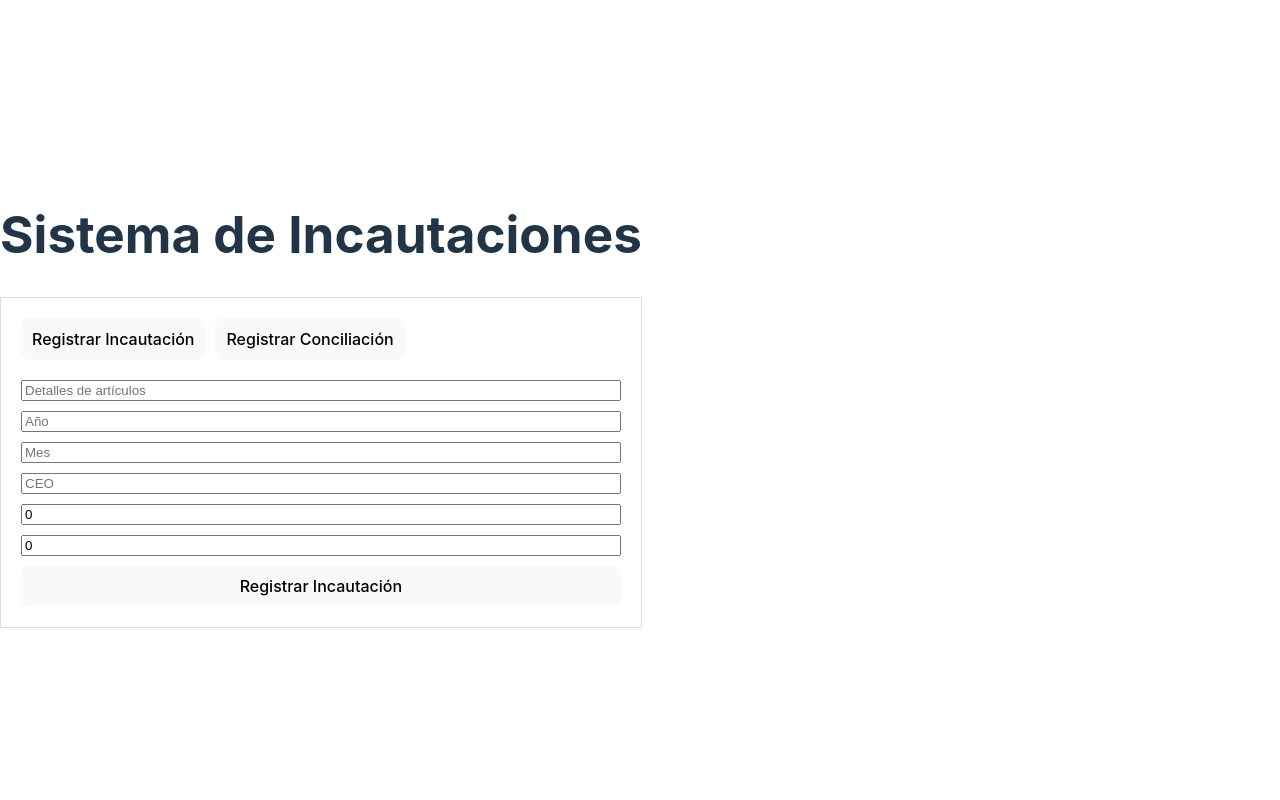
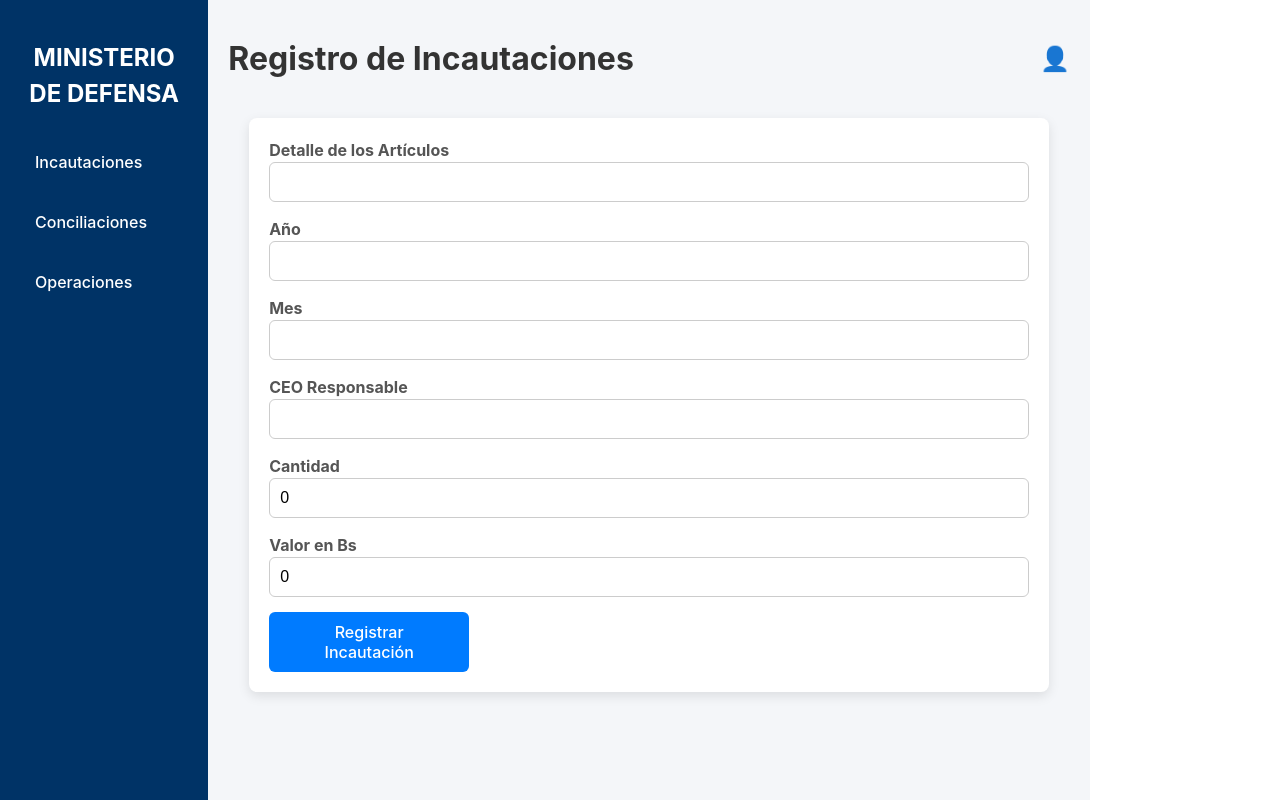
Before and after one commit to Avillegasa/django-react-project, a React (Vite) app in the folder frontend/: page / in a window 1280 px wide. Built offline with nearby package versions, Linux system fonts and the light colour scheme.

Commit message:
modulo 2 alpha

```diff
--- a/frontend/src/App.jsx
+++ b/frontend/src/App.jsx
@@ -18,7 +18,6 @@ import SeizurePanel from './modules/Seizure/SeizurePanel';
 function App() {
     return (
         <div className="App">
-            <h1>Sistema de Incautaciones</h1>
             <SeizurePanel />
         </div>
     );
--- a/frontend/src/modules/Seizure/ConciliationForm.jsx
+++ b/frontend/src/modules/Seizure/ConciliationForm.jsx
@@ -16,19 +16,32 @@ function ConciliationForm() {
         setConciliationData({ ...conciliationData, [name]: value });
     };
 
-    const handleSubmit = async (e) => {
+    const handleSubmit = (e) => {
         e.preventDefault();
-        console.log('Datos de conciliación:', conciliationData);  // Verificar que este log funcione
+        console.log('Datos de conciliación enviados:', conciliationData);
+        alert('Conciliación registrada exitosamente');
     };
 
     return (
         <form onSubmit={handleSubmit} className="form">
-            <input type="number" name="year" placeholder="Año" value={conciliationData.year} onChange={handleChange} required />
-            <input type="text" name="month" placeholder="Mes" value={conciliationData.month} onChange={handleChange} required />
-            <input type="number" name="conciliatedActs" placeholder="Actas conciliadas" value={conciliationData.conciliatedActs} onChange={handleChange} required />
-            <input type="number" name="computedActs" placeholder="Actas computadas" value={conciliationData.computedActs} onChange={handleChange} required />
-            <input type="number" name="totalValueBs" placeholder="Valor total en Bs" value={conciliationData.totalValueBs} onChange={handleChange} required />
-            <input type="number" name="retainedPercentage" placeholder="Porcentaje retenido" value={conciliationData.retainedPercentage} onChange={handleChange} required />
+            <label>Año</label>
+            <input type="number" name="year" value={conciliationData.year} onChange={handleChange} required />
+
+            <label>Mes</label>
+            <input type="text" name="month" value={conciliationData.month} onChange={handleChange} required />
+
+            <label>Actas Conciliadas</label>
+            <input type="number" name="conciliatedActs" value={conciliationData.conciliatedActs} onChange={handleChange} required />
+
+            <label>Actas Computadas</label>
+            <input type="number" name="computedActs" value={conciliationData.computedActs} onChange={handleChange} required />
+
+            <label>Valor Total en Bs</label>
+            <input type="number" name="totalValueBs" value={conciliationData.totalValueBs} onChange={handleChange} required />
+
+            <label>Porcentaje Retenido</label>
+            <input type="number" name="retainedPercentage" value={conciliationData.retainedPercentage} onChange={handleChange} required />
+
             <button type="submit">Registrar Conciliación</button>
         </form>
     );
--- /dev/null
+++ b/frontend/src/modules/Seizure/OperationsForm.jsx
@@ -0,0 +1,94 @@
+// OperationsForm.jsx
+import React, { useState } from 'react';
+
+function OperationsForm() {
+    const [operationData, setOperationData] = useState({
+        detail: '',
+        year: '',
+        month: '',
+        week1: 0,
+        week2: 0,
+        week3: 0,
+        week4: 0,
+        week5: 0,
+    });
+
+    const handleChange = (e) => {
+        const { name, value } = e.target;
+        setOperationData({ ...operationData, [name]: value });
+    };
+
+    const handleSubmit = (e) => {
+        e.preventDefault();
+        console.log('Datos de operación enviados:', operationData);
+        alert('Operación registrada exitosamente');
+        // Aquí podrías incluir la lógica para enviar los datos al backend
+    };
+
+    return (
+        <form onSubmit={handleSubmit} className="form">
+            <input
+                type="text"
+                name="detail"
+                placeholder="Detalle de la operación"
+                value={operationData.detail}
+                onChange={handleChange}
+                required
+            />
+            <input
+                type="number"
+                name="year"
+                placeholder="Año"
+                value={operationData.year}
+                onChange={handleChange}
+                required
+            />
+            <input
+                type="text"
+                name="month"
+                placeholder="Mes"
+                value={operationData.month}
+                onChange={handleChange}
+                required
+            />
+            <input
+                type="number"
+                name="week1"
+                placeholder="Semana 1"
+                value={operationData.week1}
+                onChange={handleChange}
+            />
+            <input
+                type="number"
+                name="week2"
+                placeholder="Semana 2"
+                value={operationData.week2}
+                onChange={handleChange}
+            />
+            <input
+                type="number"
+                name="week3"
+                placeholder="Semana 3"
+                value={operationData.week3}
+                onChange={handleChange}
+            />
+            <input
+                type="number"
+                name="week4"
+                placeholder="Semana 4"
+                value={operationData.week4}
+                onChange={handleChange}
+            />
+            <input
+                type="number"
+                name="week5"
+                placeholder="Semana 5"
+                value={operationData.week5}
+                onChange={handleChange}
+            />
+            <button type="submit">Registrar Operación</button>
+        </form>
+    );
+}
+
+export default OperationsForm;
--- a/frontend/src/modules/Seizure/SeizureForm.jsx
+++ b/frontend/src/modules/Seizure/SeizureForm.jsx
@@ -16,19 +16,32 @@ function SeizureForm() {
         setSeizureData({ ...seizureData, [name]: value });
     };
 
-    const handleSubmit = async (e) => {
+    const handleSubmit = (e) => {
         e.preventDefault();
-        console.log('Datos de incautación:', seizureData);  // Verificar que este log funcione
+        console.log('Datos de incautación enviados:', seizureData);
+        alert('Incautación registrada exitosamente');
     };
 
     return (
         <form onSubmit={handleSubmit} className="form">
-            <input type="text" name="details" placeholder="Detalles de artículos" value={seizureData.details} onChange={handleChange} required />
-            <input type="number" name="year" placeholder="Año" value={seizureData.year} onChange={handleChange} required />
-            <input type="text" name="month" placeholder="Mes" value={seizureData.month} onChange={handleChange} required />
-            <input type="text" name="CEO" placeholder="CEO" value={seizureData.CEO} onChange={handleChange} required />
-            <input type="number" name="quantity" placeholder="Cantidad" value={seizureData.quantity} onChange={handleChange} required />
-            <input type="number" name="valueBs" placeholder="Valor en Bs" value={seizureData.valueBs} onChange={handleChange} required />
+            <label>Detalle de los Artículos</label>
+            <input type="text" name="details" value={seizureData.details} onChange={handleChange} required />
+
+            <label>Año</label>
+            <input type="number" name="year" value={seizureData.year} onChange={handleChange} required />
+
+            <label>Mes</label>
+            <input type="text" name="month" value={seizureData.month} onChange={handleChange} required />
+
+            <label>CEO Responsable</label>
+            <input type="text" name="CEO" value={seizureData.CEO} onChange={handleChange} required />
+
+            <label>Cantidad</label>
+            <input type="number" name="quantity" value={seizureData.quantity} onChange={handleChange} required />
+
+            <label>Valor en Bs</label>
+            <input type="number" name="valueBs" value={seizureData.valueBs} onChange={handleChange} required />
+
             <button type="submit">Registrar Incautación</button>
         </form>
     );
--- a/frontend/src/modules/Seizure/SeizurePanel.jsx
+++ b/frontend/src/modules/Seizure/SeizurePanel.jsx
@@ -2,25 +2,33 @@
 import React, { useState } from 'react';
 import SeizureForm from './SeizureForm';
 import ConciliationForm from './ConciliationForm';
+import OperationsForm from './OperationsForm';
 import './styles/seizureStyles.css';
 
 function SeizurePanel() {
     const [activeTab, setActiveTab] = useState('registerSeizure');
 
     return (
-        <div className="seizure-panel">
-            <div className="tabs">
-                <button onClick={() => setActiveTab('registerSeizure')}>
-                    Registrar Incautación
-                </button>
-                <button onClick={() => setActiveTab('registerConciliation')}>
-                    Registrar Conciliación
-                </button>
-            </div>
-            <div className="tab-content">
-                {activeTab === 'registerSeizure' && <SeizureForm />}
-                {activeTab === 'registerConciliation' && <ConciliationForm />}
-            </div>
+        <div className="container">
+            <aside className="sidebar">
+                <h2 className="sidebar-logo">MINISTERIO DE DEFENSA</h2>
+                <nav>
+                    <button onClick={() => setActiveTab('registerSeizure')}>Incautaciones</button>
+                    <button onClick={() => setActiveTab('registerConciliation')}>Conciliaciones</button>
+                    <button onClick={() => setActiveTab('registerOperation')}>Operaciones</button>
+                </nav>
+            </aside>
+            <main className="main-content">
+                <header className="header">
+                    <h1>Registro de Incautaciones</h1>
+                    <div className="profile-icon">👤</div>
+                </header>
+                <div className="form-container">
+                    {activeTab === 'registerSeizure' && <SeizureForm />}
+                    {activeTab === 'registerConciliation' && <ConciliationForm />}
+                    {activeTab === 'registerOperation' && <OperationsForm />}
+                </div>
+            </main>
         </div>
     );
 }
--- a/frontend/src/modules/Seizure/styles/seizureStyles.css
+++ b/frontend/src/modules/Seizure/styles/seizureStyles.css
@@ -1,20 +1,142 @@
-/* seizureStyles.css (Ejemplo simplificado) */
-.seizure-panel {
-    padding: 20px;
-    border: 1px solid #ddd;
+/* Ajustes generales para el contenedor principal */
+.container {
+    display: flex;
+    flex-direction: column;
+    height: 100vh;
 }
 
-.tabs button {
-    margin-right: 10px;
-    padding: 10px;
+@media (min-width: 768px) {
+    .container {
+        flex-direction: row;
+    }
 }
 
-.tab-content {
-    margin-top: 20px;
+/* Sidebar responsivo */
+.sidebar {
+    width: 100%;
+    background-color: #003366;
+    color: #fff;
+    display: flex;
+    flex-direction: column;
+    align-items: center;
+    padding: 20px;
+    box-sizing: border-box;
 }
 
-.form {
+@media (min-width: 768px) {
+    .sidebar {
+        width: 250px;
+        height: 100vh;
+    }
+}
+
+.sidebar-logo {
+    font-size: 1.5rem;
+    margin-bottom: 20px;
+    text-align: center;
+}
+
+.sidebar nav button {
+    width: 100%;
+    padding: 15px;
+    margin: 5px 0;
+    background: none;
+    border: none;
+    color: #fff;
+    text-align: left;
+    cursor: pointer;
+    font-size: 1rem;
+}
+
+.sidebar nav button:hover {
+    background-color: #0059b3;
+}
+
+/* Contenido principal responsivo */
+.main-content {
+    flex-grow: 1;
+    padding: 20px;
+    background-color: #f4f6f9;
     display: flex;
     flex-direction: column;
-    gap: 10px;
+    align-items: center;
+    box-sizing: border-box;
+    width: 100%;
 }
+
+.header {
+    width: 100%;
+    display: flex;
+    justify-content: space-between;
+    align-items: center;
+    color: #333;
+    margin-bottom: 20px;
+}
+
+.header h1 {
+    font-size: 1.5rem;
+}
+
+@media (min-width: 768px) {
+    .header h1 {
+        font-size: 2rem;
+    }
+}
+
+.profile-icon {
+    font-size: 1.5rem;
+    cursor: pointer;
+}
+
+/* Formulario responsivo */
+.form-container {
+    width: 100%;
+    max-width: 800px;
+    background-color: #ffffff;
+    padding: 20px;
+    border-radius: 8px;
+    box-shadow: 0px 4px 12px rgba(0, 0, 0, 0.1);
+    display: flex;
+    flex-direction: column;
+    align-items: center;
+    box-sizing: border-box;
+}
+
+.form label {
+    font-size: 1rem;
+    color: #555;
+    margin-bottom: 5px;
+    font-weight: bold;
+}
+
+.form input, .form select {
+    width: 100%;
+    padding: 10px;
+    margin-bottom: 15px;
+    border: 1px solid #ccc;
+    border-radius: 6px;
+    font-size: 1rem;
+    box-sizing: border-box;
+}
+
+.form input:focus, .form select:focus {
+    outline: none;
+    border-color: #007bff;
+    box-shadow: 0px 0px 6px rgba(0, 123, 255, 0.5);
+}
+
+button {
+    padding: 10px 20px;
+    background-color: #007bff;
+    color: white;
+    border: none;
+    border-radius: 6px;
+    cursor: pointer;
+    font-size: 1rem;
+    width: 100%;
+    max-width: 200px;
+}
+
+button:hover {
+    background-color: #0056b3;
+}
```
Also changed, not shown: frontend/src/modules/Seizure/OperationsTable.jsx (deleted, +0 -40 lines).
